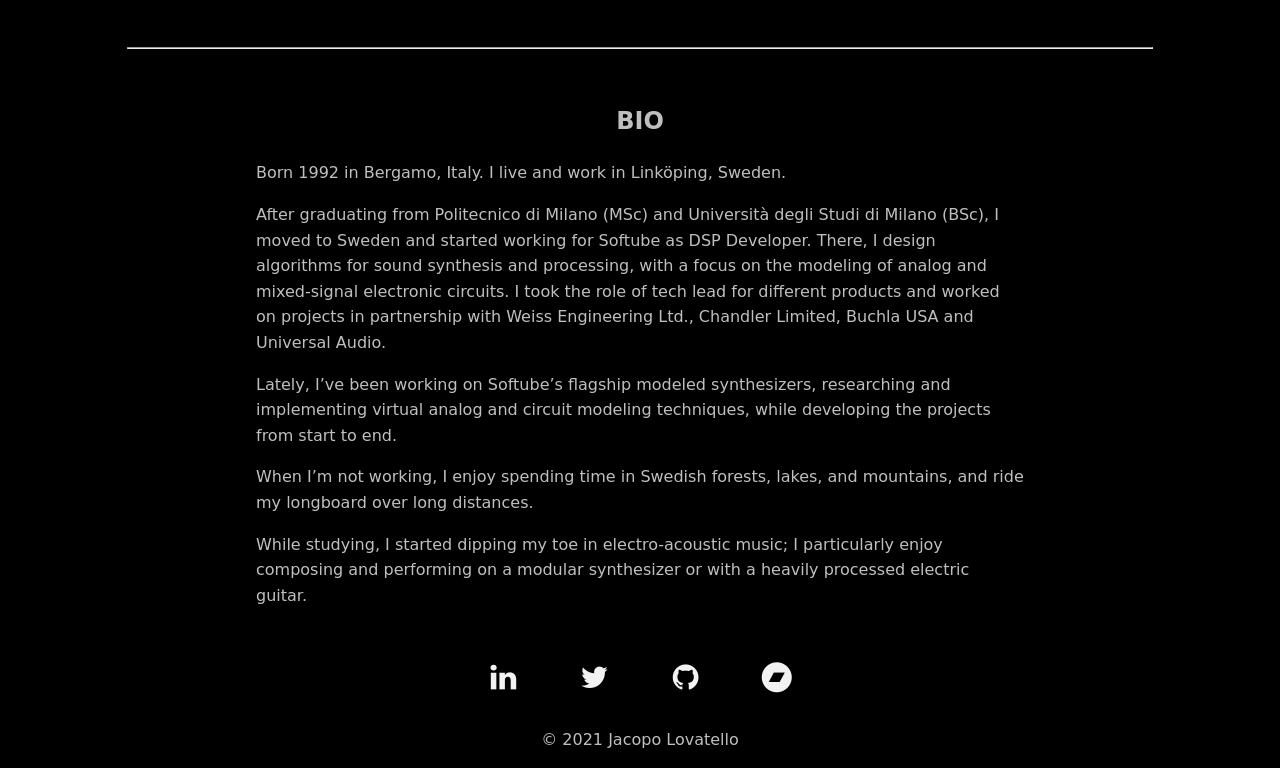
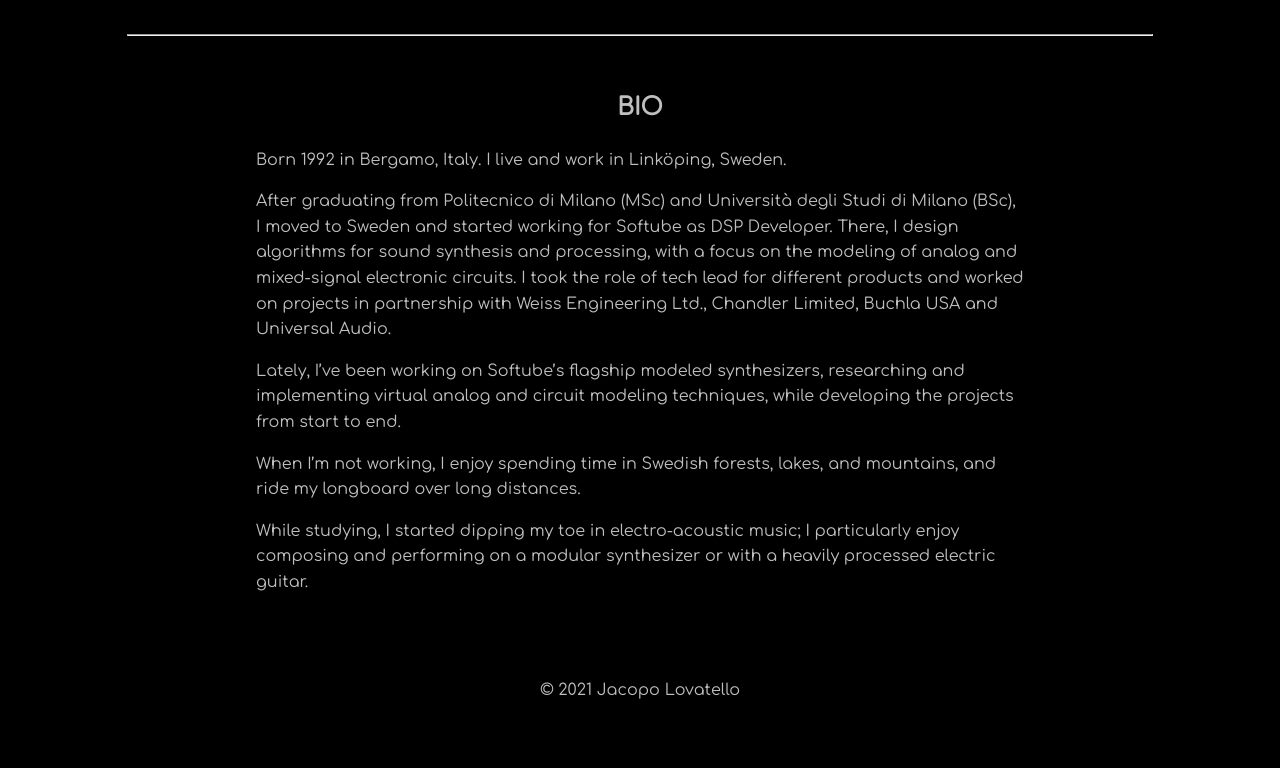
Before and after one commit to jacopolovatello/jacopolovatello.github.com, a plain HTML site: page index.html in a window 1280 px wide. Shown: the part 7194-7962 px from the top of the page. After the commit the page ends 7911 px from the top, so only its background shows below. Drawn offline with Linux system fonts and the light colour scheme.

Commit message:
Added custom font.

```diff
--- a/assets/main.css
+++ b/assets/main.css
@@ -1,4 +1,4 @@
-@import url("https://cdnjs.cloudflare.com/ajax/libs/font-awesome/4.7.0/css/font-awesome.min.css");
+@import url('https://fonts.googleapis.com/css2?family=Comfortaa&display=swap');
 
 html {
     scroll-padding-top: 20px;
```
